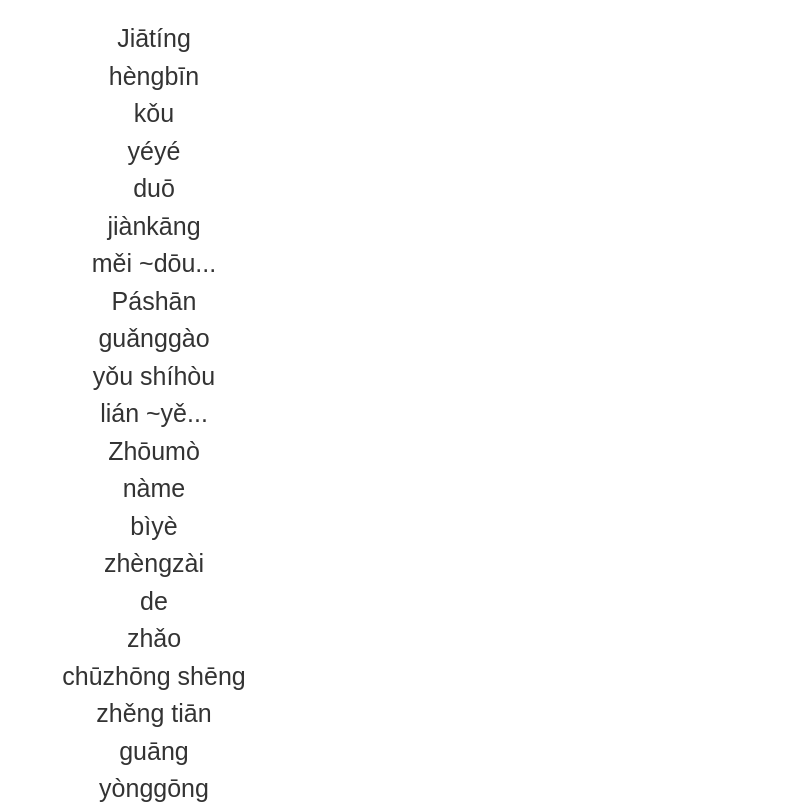
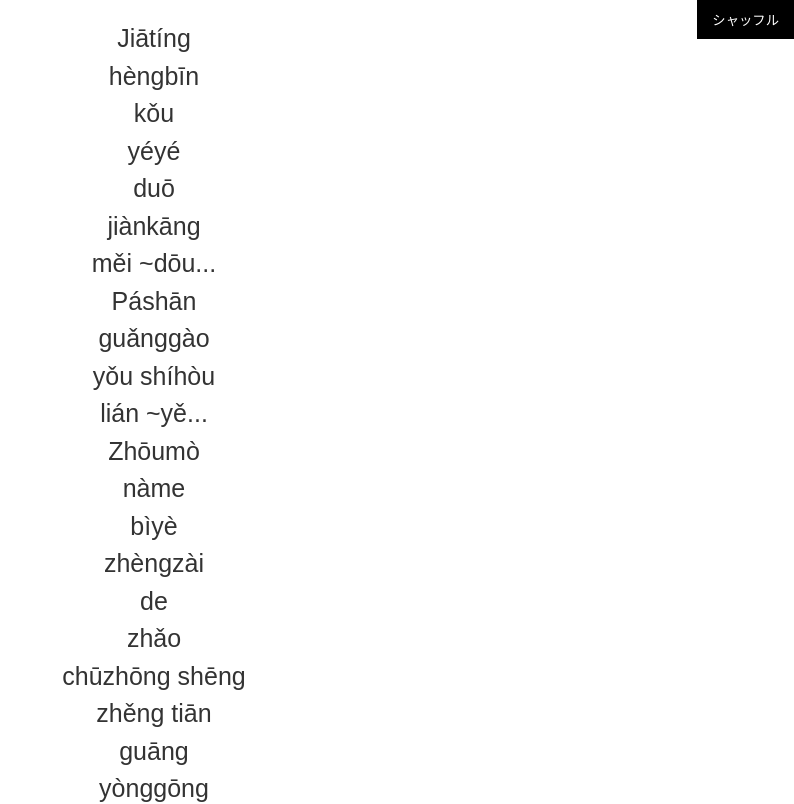
Before and after one commit to kandalog/next-chinese-word, a Next.js app: page / in a window 1280 px wide. Shown: the top 804 px of the page, without its empty margins (486-1280 px from the left). Built offline with nearby package versions, Linux system fonts and the light colour scheme.

Commit message:
shuffleボタン追加

```diff
--- a/pages/index.tsx
+++ b/pages/index.tsx
@@ -1,8 +1,7 @@
-import Image from "next/image";
-import { Inter } from "next/font/google";
 import styled from "@/styles/Home.module.scss";
 
-import { questions } from "@/assets/question";
+import { questions as materialQuestion } from "@/assets/question";
+import { useState } from "react";
 
 const handleOnClick = (e: React.MouseEvent<HTMLDivElement>) => {
   const target = e.currentTarget.nextElementSibling;
@@ -13,7 +12,24 @@ const removeActiveClass = (e: React.MouseEvent<HTMLDivElement>) => {
   e.currentTarget.classList.remove("active");
 };
 
+function shuffle(a: any) {
+  var j, x, i;
+  for (i = a.length - 1; i > 0; i--) {
+    j = Math.floor(Math.random() * (i + 1));
+    x = a[i];
+    a[i] = a[j];
+    a[j] = x;
+  }
+  return a;
+}
+
 export default function Home() {
+  const [questions, setQuestions] = useState(materialQuestion);
+
+  const shuffleButton = () => {
+    setQuestions((prevState) => shuffle([...prevState]));
+  };
+
   return (
     <>
       <div className={styled.inner}>
@@ -30,6 +46,10 @@ export default function Home() {
           </div>
         ))}
       </div>
+
+      <button className={styled.shuffle} onClick={shuffleButton}>
+        シャッフル
+      </button>
     </>
   );
 }
--- a/styles/Home.module.scss
+++ b/styles/Home.module.scss
@@ -7,13 +7,11 @@
 .question {
   cursor: pointer;
   font-size: 25px;
-  // border: 1px solid #333;
   text-align: center;
 }
 
 .hidden {
   padding: 0 20px;
-  // border: 1px solid #333;
   border-top: none;
   line-height: 0;
   opacity: 0;
@@ -34,3 +32,14 @@
     font-size: 20px;
   }
 }
+
+.shuffle {
+  position: absolute;
+  top: 0px;
+  right: 0px;
+  border: none;
+  background-color: #000;
+  color: #fff;
+  padding: 10px 15px;
+  cursor: pointer;
+}
```
